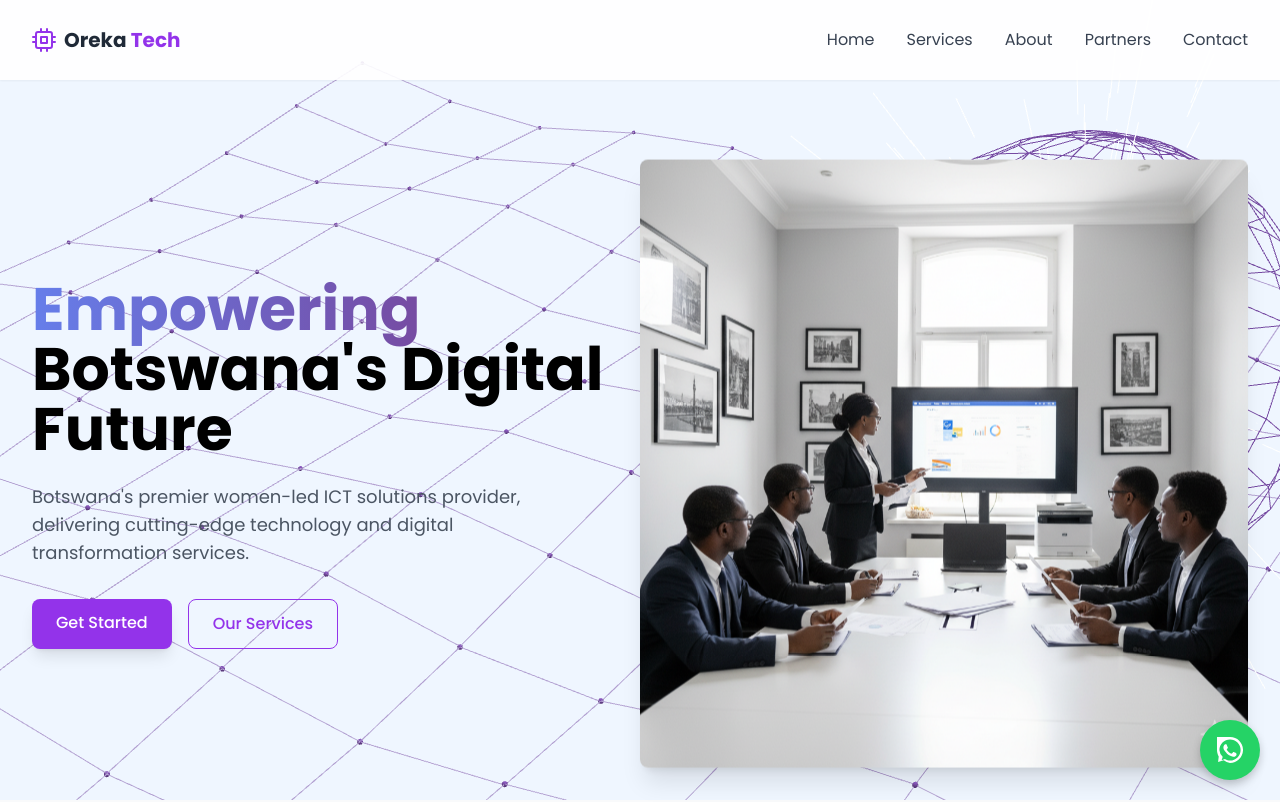
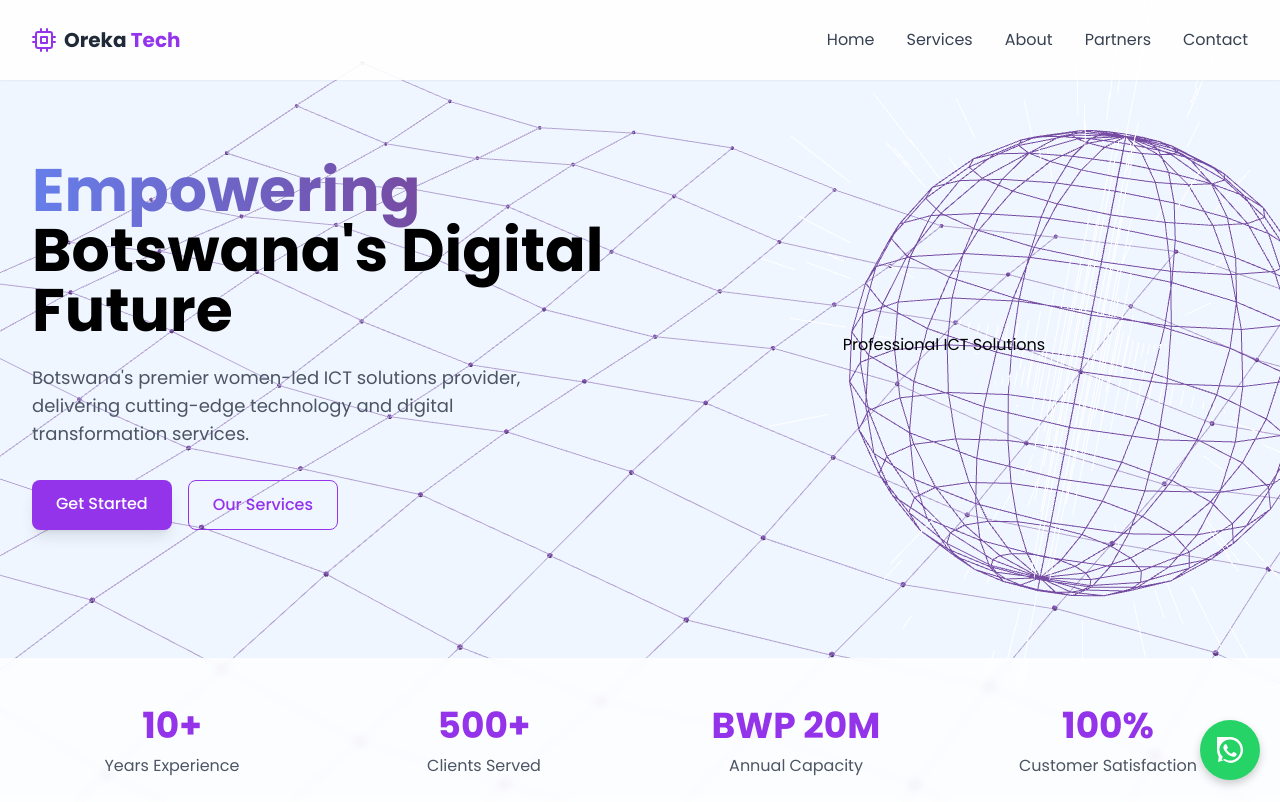
Before and after one commit to hostspacebots007-cloud/oreka-website, a website: page index.html in a window 1280 px wide. Shown: the top 802 px of the page. Drawn offline with nearby package versions, Linux system fonts and the light colour scheme; animation ran at ten frames a second.

Commit message:
Update index.html

```diff
--- a/index.html
+++ b/index.html
@@ -124,7 +124,9 @@
                     </div>
                 </div>
                 <div class="md:w-1/2 flex justify-center">
-                    <img src="Hero Image 1.png" alt="Professional Team Meeting" class="rounded-lg shadow-xl animate-float max-w-full h-auto" loading="lazy">
+                    <div class="hero-image-placeholder animate-float">
+                        Professional ICT Solutions
+                    </div>
                 </div>
             </div>
         </div>
```
